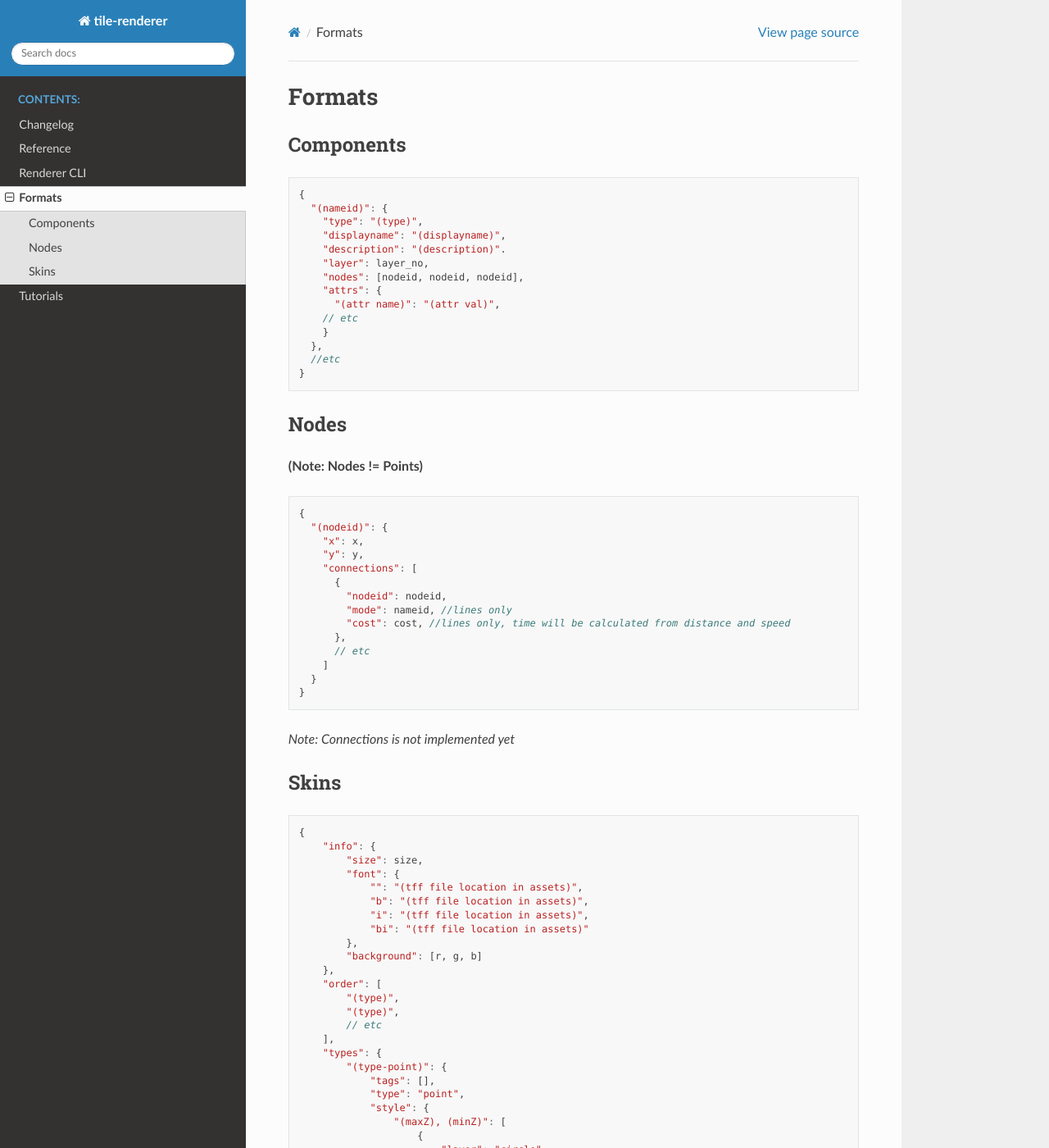
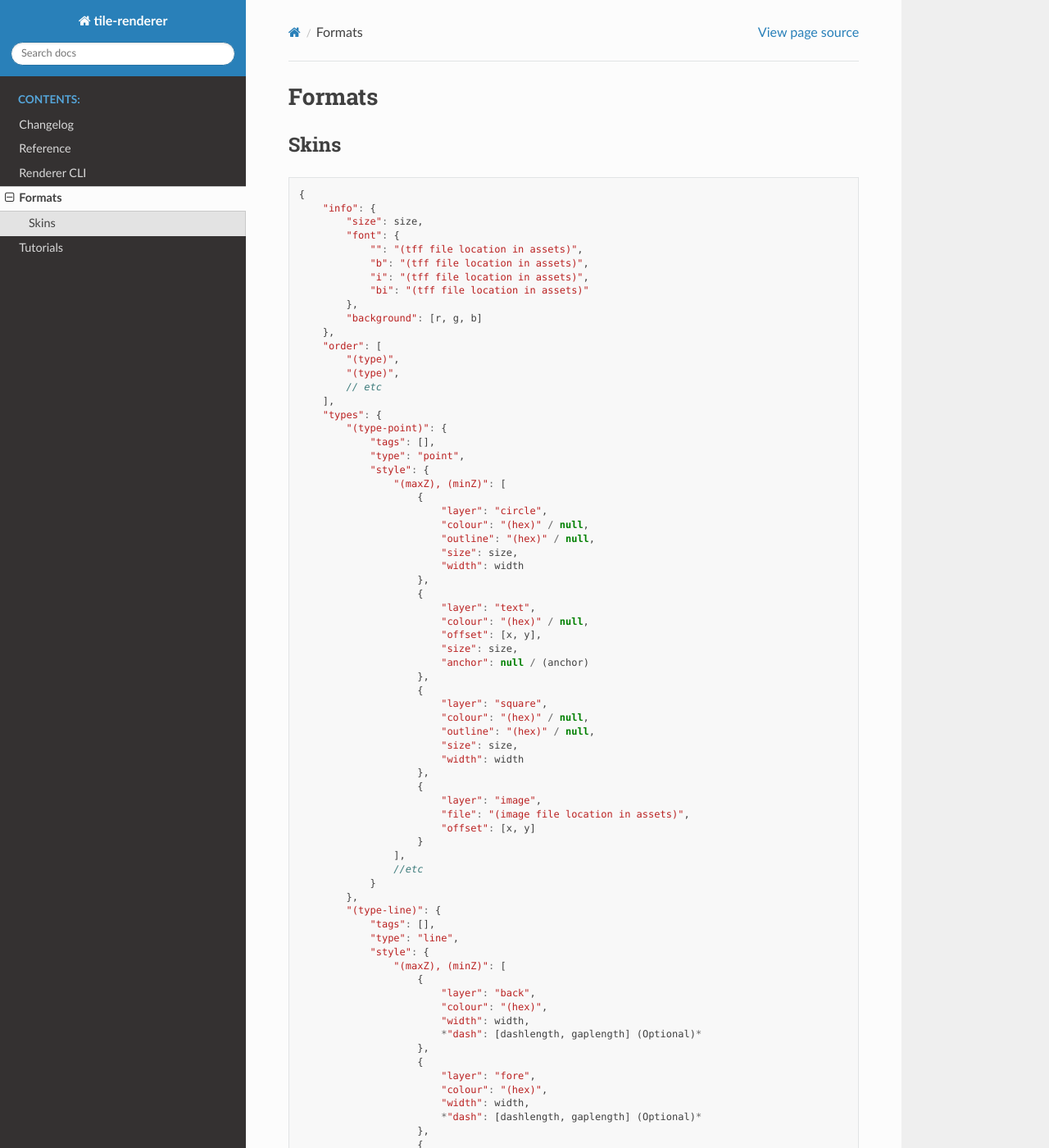
Before and after one commit to MRT-Map/tile-renderer, a Sphinx documentation site: the page built from docs/formats.rst, in a window 1280 px wide and 1400 px high. Shown: the whole window at 82% size. Built offline with Sphinx 7.4.7 and the Read the Docs theme 2.0.0, drawn with Linux system fonts in a browser that asks for light colours.

Commit message:
update documentation pages

```diff
--- a/docs/formats.rst
+++ b/docs/formats.rst
@@ -1,49 +1,6 @@
 Formats
 =======
 .. _formats:
-
-Components
-----------
-.. code-block:: javascript
-
-  {
-    "(nameid)": {
-      "type": "(type)",
-      "displayname": "(displayname)",
-      "description": "(description)".
-      "layer": layer_no,
-      "nodes": [nodeid, nodeid, nodeid],
-      "attrs": {
-        "(attr name)": "(attr val)",
-      // etc
-      }
-    },
-    //etc
-  }
-
-Nodes
------
-
-**(Note: Nodes != Points)**
-
-.. code-block:: javascript
-
-  {
-    "(nodeid)": {
-      "x": x,
-      "y": y,
-      "connections": [
-        {
-          "nodeid": nodeid,
-          "mode": nameid, //lines only
-          "cost": cost, //lines only, time will be calculated from distance and speed
-        },
-        // etc
-      ]
-    }
-  }
-
-*Note: Connections is not implemented yet*
 
 Skins
 -----
--- a/docs/tutorials.rst
+++ b/docs/tutorials.rst
@@ -1,7 +1,7 @@
 Tutorials
 =========
 
-**Note: still under construction**
+**Note: horrendously outdated**
 
 Below is a set of tutorials to help you to build and render leaflet.js tiles.
 
--- a/renderer/__init__.py
+++ b/renderer/__init__.py
@@ -5,6 +5,7 @@ import toml
 import renderer.math_utils
 import renderer.misc_types
 
+from .merge_tiles import *
 from .merge_tiles import merge_tiles
 from .misc_types import *
 from .render import *
```
Also changed, not shown: docs/changelog.rst (+7 -0 lines), docs/cli.rst (+10 -24 lines), docs/reference.rst (+33 -35 lines).
